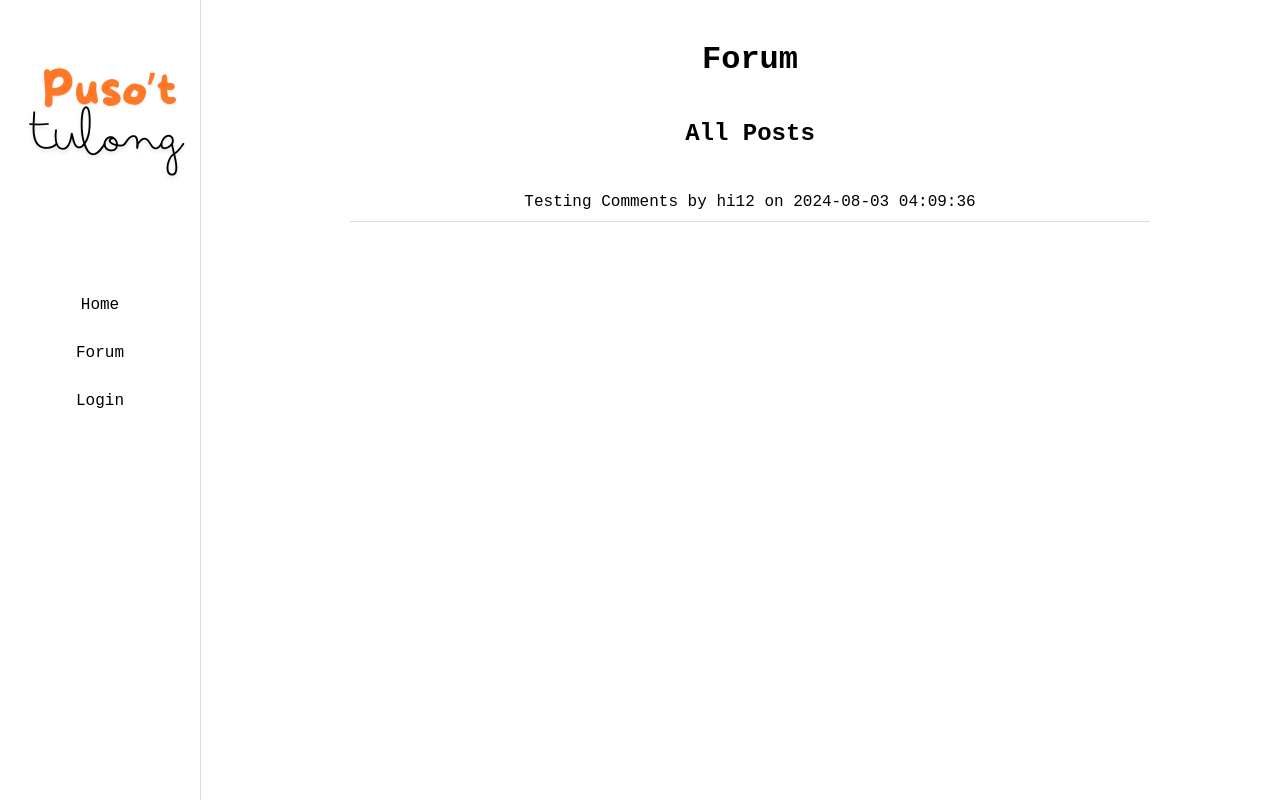
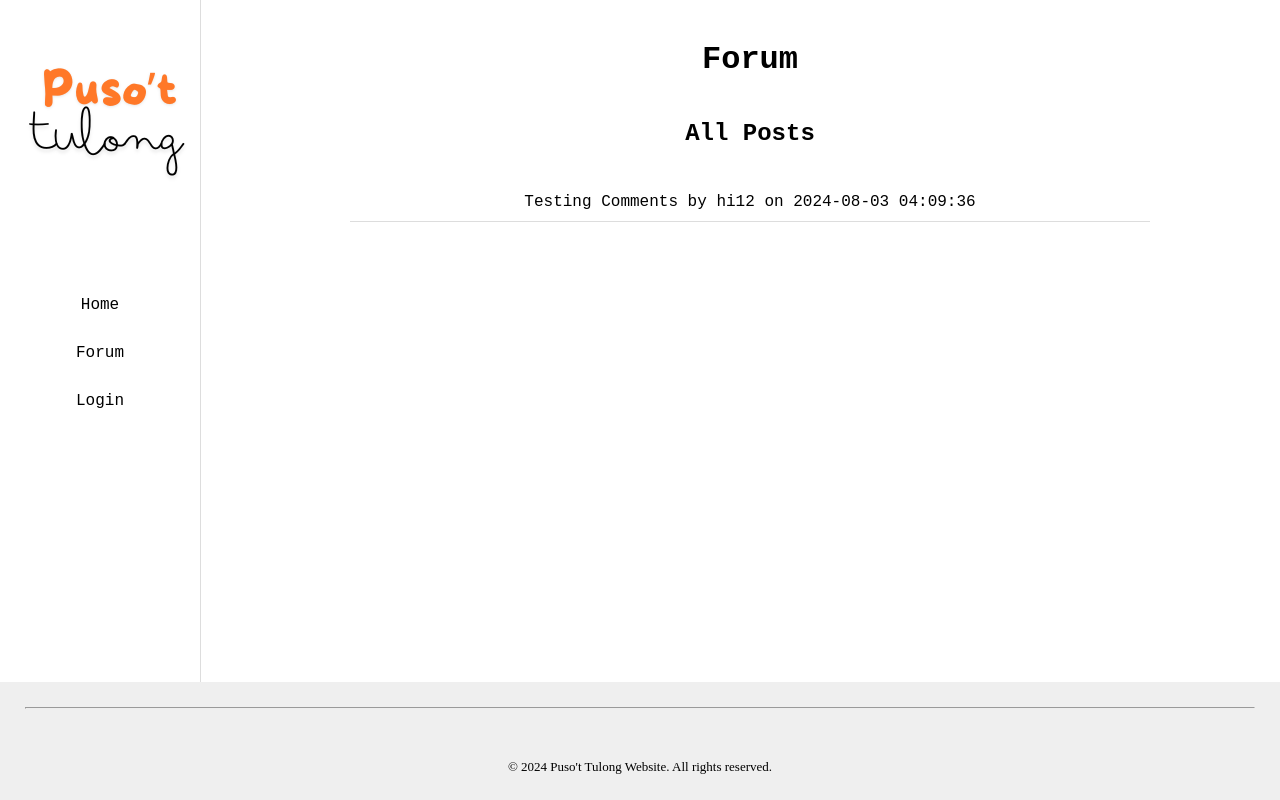
Before and after one commit to necriesa/puso-t-tulong, a Flask app: page /main in a window 1280 px wide. Run offline with Flask 3, Linux system fonts and the light colour scheme; data comes from the database, SQL or seed files in the repository.

Commit message:
fixed footer

```diff
--- a/static/css/forum.css
+++ b/static/css/forum.css
@@ -19,12 +19,15 @@ body {
 }
 
 footer {
+  position: absolute;
+  bottom: 0;
   display: flex;
   flex-direction: column;
   justify-content: flex-end;
   font-size: 13px;
   background-color: #efefef;
   width: 100%;
+  height: auto;
   object-fit: cover;
 }
 
--- a/templates/forum.html
+++ b/templates/forum.html
@@ -36,5 +36,10 @@
             <a href="{{ url_for('add_post') }}" class="add-post"><button class="add-post-button">Add Post</button></a>
         {% endif %}
     </div>
+
+    <footer>
+        <hr class="footer">
+        <p class="footer">&copy; 2024 Puso't Tulong Website. All rights reserved.</p>
+    </footer>
 </body>
 </html>
```
